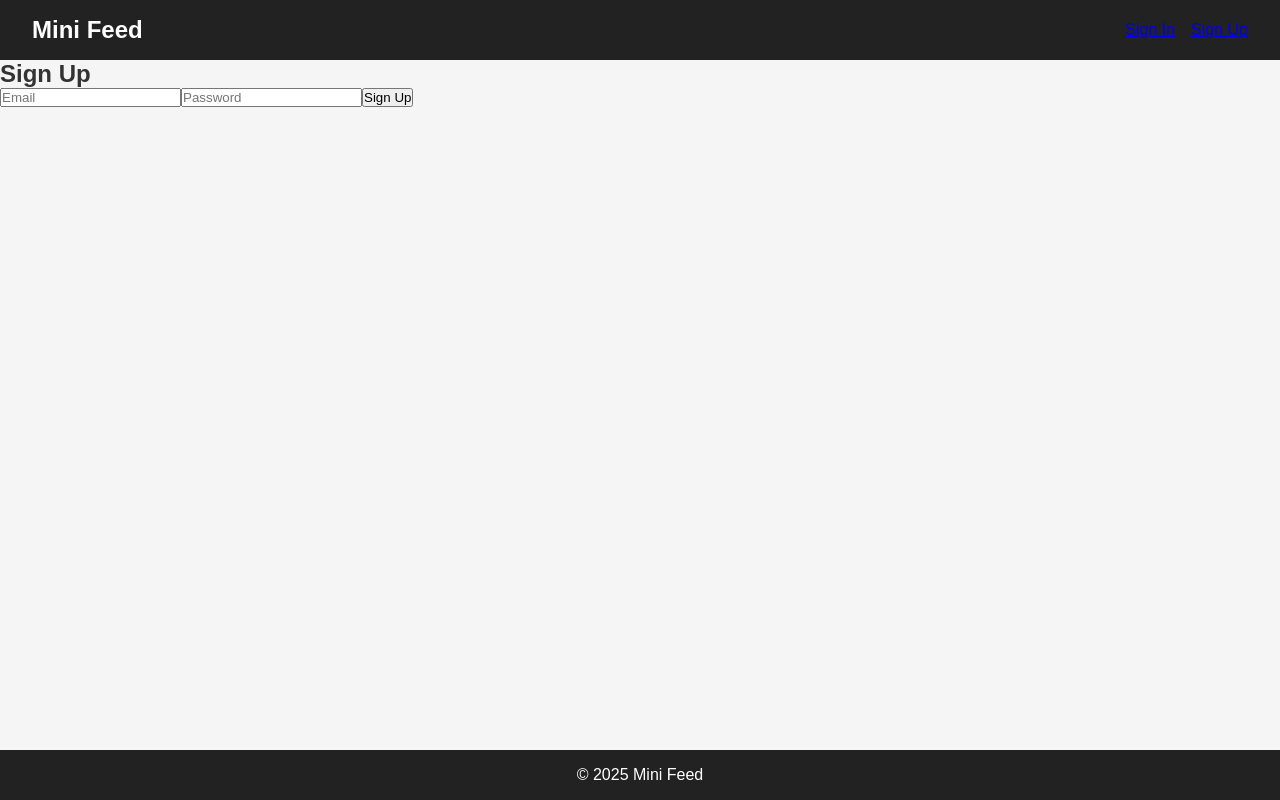
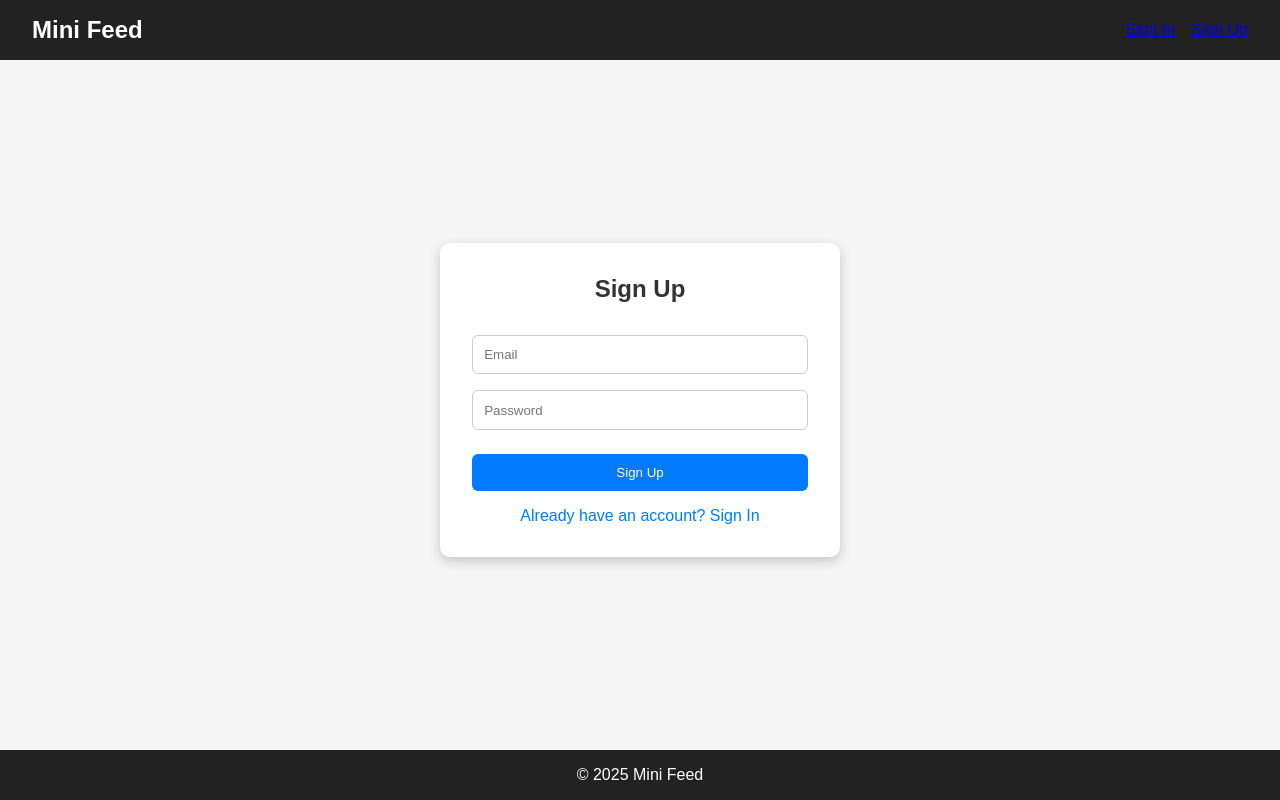
Before and after one commit to anshuljaiswal1993/Atlys-Project, a React (Vite) app: page /signup in a window 1280 px wide. Built offline with nearby package versions, Linux system fonts and the light colour scheme.

Commit message:
css fixes

```diff
--- a/src/components/AuthModal/AuthModal.module.css
+++ b/src/components/AuthModal/AuthModal.module.css
@@ -8,6 +8,7 @@
   display: flex;
   justify-content: center;
   align-items: center;
+  z-index: 1000;
 }
 
 .modal {
@@ -17,18 +18,21 @@
   width: 400px;
   max-width: 90%;
   box-shadow: 0 4px 12px rgba(0,0,0,0.2);
+  text-align: center;
+  position: relative;
 }
 
 .modal h2 {
-  margin-bottom: 1rem;
+  margin-bottom: 1.5rem;
 }
 
 .modal input {
   width: 100%;
-  padding: 0.5rem;
+  padding: 0.7rem;
   margin: 0.5rem 0;
   border: 1px solid #ccc;
   border-radius: 6px;
+  font-size: 1rem;
 }
 
 .modal button {
@@ -37,21 +41,48 @@
   color: white;
   border: none;
   padding: 0.7rem;
+  margin-top: 1rem;
   border-radius: 6px;
   cursor: pointer;
   transition: background 0.2s;
+  font-size: 1rem;
 }
 
 .modal button:hover {
   background: #0056b3;
 }
 
+.error {
+  color: red;
+  margin: 0.5rem 0;
+}
+
+.switch {
+  margin-top: 1rem;
+  font-size: 0.9rem;
+}
+
+.switch span {
+  color: #007bff;
+  cursor: pointer;
+}
+
+.switch span:hover {
+  text-decoration: underline;
+}
+
 .closeBtn {
-  margin-top: 0.5rem;
+  margin-top: 1rem;
   background: #ccc;
+  color: #333;
   border: none;
-  padding: 0.5rem;
+  padding: 0.6rem;
   width: 100%;
   border-radius: 6px;
   cursor: pointer;
+  transition: background 0.2s;
 }
+
+.closeBtn:hover {
+  background: #999;
+}
--- a/src/components/AuthModal/AuthModal.tsx
+++ b/src/components/AuthModal/AuthModal.tsx
@@ -1,5 +1,6 @@
 import { useState } from "react";
 import { testUsers } from "../../data/users";
+import styles from "./AuthModal.module.css";
 
 interface AuthModalProps {
   onClose: () => void;
@@ -36,11 +37,15 @@ function AuthModal({ onClose, setIsAuthenticated }: AuthModalProps) {
   };
 
   return (
-    <div style={{ position: "fixed", inset: 0, background: "rgba(0,0,0,0.5)" }}>
-      <div style={{ background: "#fff", padding: "1rem", maxWidth: "400px", margin: "10% auto" }}>
+    <div className={styles.overlay}>
+      <div className={styles.modal}>
+         <button className={styles.close} onClick={onClose}>
+          ✖
+        </button>
         <h2>{mode === "signin" ? "Sign In" : "Sign Up"}</h2>
         <form onSubmit={handleSubmit}>
           <input
+            className={styles.input}
             type="email"
             placeholder="Email"
             value={email}
@@ -48,33 +53,32 @@ function AuthModal({ onClose, setIsAuthenticated }: AuthModalProps) {
             required
           />
           <input
+            className={styles.input}
             type="password"
             placeholder="Password"
             value={password}
             onChange={(e) => setPassword(e.target.value)}
             required
           />
-          {error && <p style={{ color: "red" }}>{error}</p>}
-          <button type="submit">{mode === "signin" ? "Sign In" : "Sign Up"}</button>
+          {error && <p className={styles.error}>{error}</p>}
+          <button className={styles.button} type="submit">
+            {mode === "signin" ? "Sign In" : "Sign Up"}
+          </button>
         </form>
-        <p>
+        <p className={styles.switch}>
           {mode === "signin" ? (
             <>
               Don’t have an account?{" "}
-              <span style={{ color: "blue", cursor: "pointer" }} onClick={() => setMode("signup")}>
-                Sign Up
-              </span>
+              <span onClick={() => setMode("signup")}>Sign Up</span>
             </>
           ) : (
             <>
               Already have an account?{" "}
-              <span style={{ color: "blue", cursor: "pointer" }} onClick={() => setMode("signin")}>
-                Sign In
-              </span>
+              <span onClick={() => setMode("signin")}>Sign In</span>
             </>
           )}
         </p>
-        <button onClick={onClose}>Close</button>
+
       </div>
     </div>
   );
--- a/src/pages/SignIn/SignIn.tsx
+++ b/src/pages/SignIn/SignIn.tsx
@@ -2,7 +2,6 @@ import { useState } from "react";
 import { useNavigate } from "react-router-dom";
 import { testUsers } from "../../data/users";
 import styles from "./SignIn.module.css";
-
 
 interface SignInProps {
   setIsAuthenticated: (auth: boolean) => void;
@@ -16,7 +15,9 @@ function SignIn({ setIsAuthenticated }: SignInProps) {
 
   const handleSubmit = (e: React.FormEvent) => {
     e.preventDefault();
-    const user = testUsers.find((u) => u.email === email && u.password === password);
+    const user = testUsers.find(
+      (u) => u.email === email && u.password === password
+    );
     if (!user) {
       setError("Invalid credentials");
       return;
@@ -26,14 +27,33 @@ function SignIn({ setIsAuthenticated }: SignInProps) {
   };
 
   return (
-    <div>
-      <h2>Sign In</h2>
-      <form onSubmit={handleSubmit}>
-        <input type="email" placeholder="Email" value={email} onChange={(e) => setEmail(e.target.value)} />
-        <input type="password" placeholder="Password" value={password} onChange={(e) => setPassword(e.target.value)} />
-        {error && <p style={{ color: "red" }}>{error}</p>}
-        <button type="submit">Sign In</button>
-      </form>
+    <div className={styles.container}>
+      <div className={styles.card}>
+        <h2>Sign In</h2>
+        <form onSubmit={handleSubmit}>
+          <input
+            className={styles.input}
+            type="email"
+            placeholder="Email"
+            value={email}
+            onChange={(e) => setEmail(e.target.value)}
+          />
+          <input
+            className={styles.input}
+            type="password"
+            placeholder="Password"
+            value={password}
+            onChange={(e) => setPassword(e.target.value)}
+          />
+          {error && <p style={{ color: "red", textAlign: "center" }}>{error}</p>}
+          <button className={styles.button} type="submit">
+            Sign In
+          </button>
+        </form>
+        <a href="/signup" className={styles.link}>
+          Don’t have an account? Sign Up
+        </a>
+      </div>
     </div>
   );
 }
--- a/src/pages/SignUp/SignUp.tsx
+++ b/src/pages/SignUp/SignUp.tsx
@@ -1,6 +1,7 @@
 import { useState } from "react";
 import { useNavigate } from "react-router-dom";
 import { testUsers } from "../../data/users";
+import styles from "../SignIn/SignIn.module.css"; // ✅ reuse the same CSS
 
 interface SignUpProps {
   setIsAuthenticated: (auth: boolean) => void;
@@ -25,14 +26,33 @@ function SignUp({ setIsAuthenticated }: SignUpProps) {
   };
 
   return (
-    <div>
-      <h2>Sign Up</h2>
-      <form onSubmit={handleSubmit}>
-        <input type="email" placeholder="Email" value={email} onChange={(e) => setEmail(e.target.value)} />
-        <input type="password" placeholder="Password" value={password} onChange={(e) => setPassword(e.target.value)} />
-        {error && <p style={{ color: "red" }}>{error}</p>}
-        <button type="submit">Sign Up</button>
-      </form>
+    <div className={styles.container}>
+      <div className={styles.card}>
+        <h2>Sign Up</h2>
+        <form onSubmit={handleSubmit}>
+          <input
+            className={styles.input}
+            type="email"
+            placeholder="Email"
+            value={email}
+            onChange={(e) => setEmail(e.target.value)}
+          />
+          <input
+            className={styles.input}
+            type="password"
+            placeholder="Password"
+            value={password}
+            onChange={(e) => setPassword(e.target.value)}
+          />
+          {error && <p style={{ color: "red", textAlign: "center" }}>{error}</p>}
+          <button className={styles.button} type="submit">
+            Sign Up
+          </button>
+        </form>
+        <a href="/signin" className={styles.link}>
+          Already have an account? Sign In
+        </a>
+      </div>
     </div>
   );
 }
```
